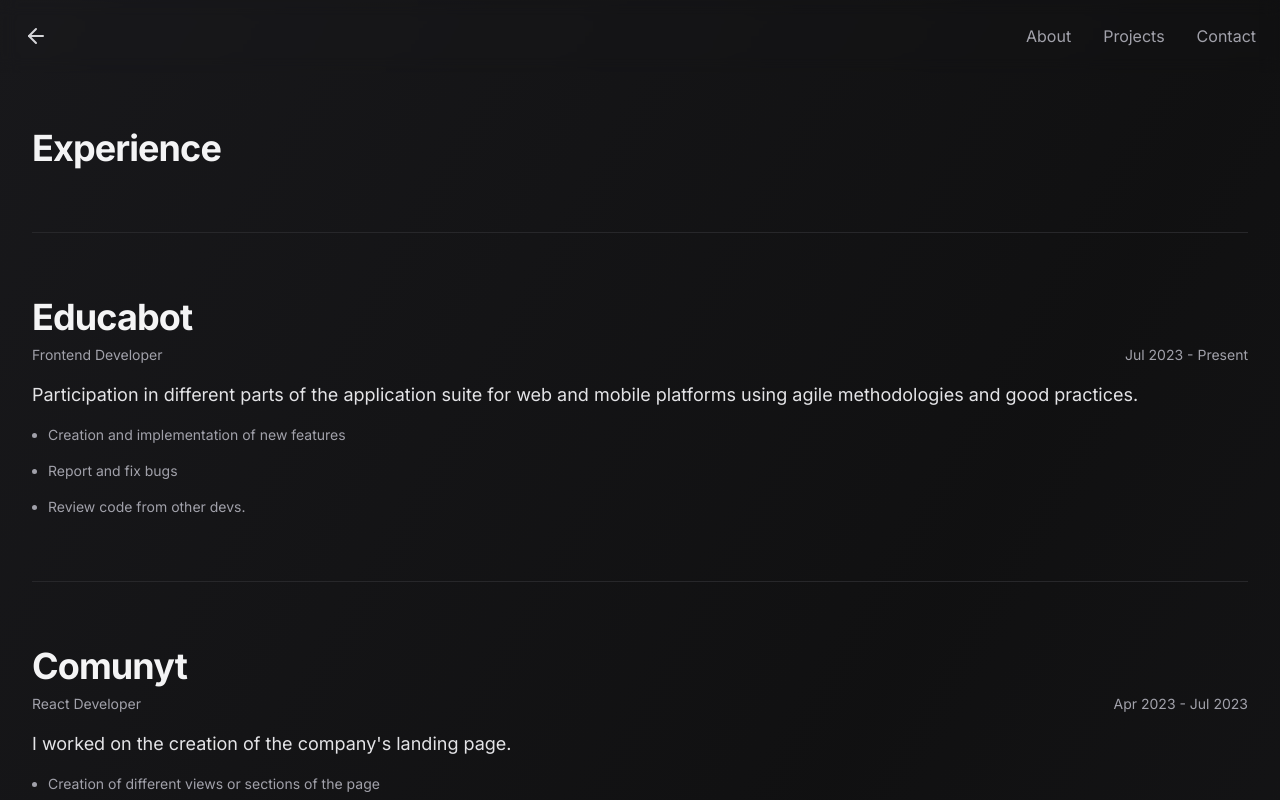
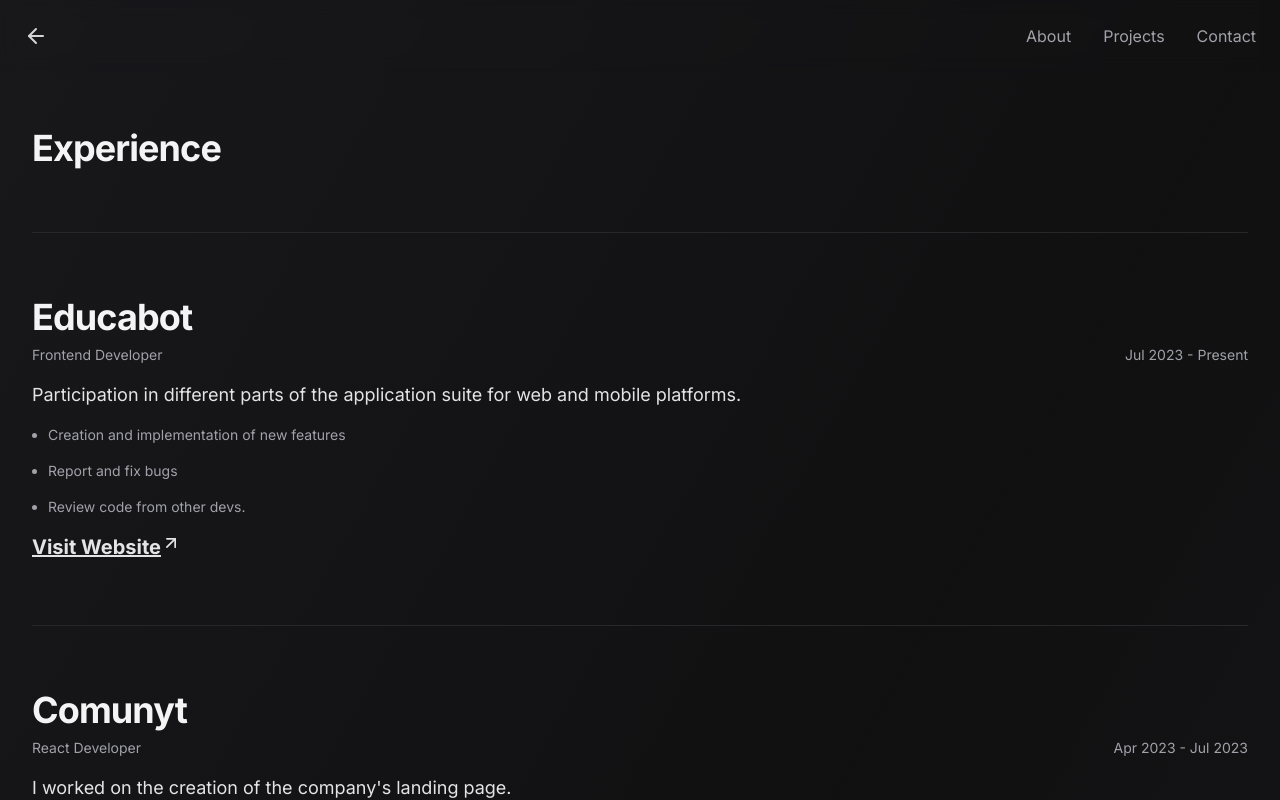
Before and after one commit to Santipac/Portfolio, a Next.js app: page /en/experience in a window 1280 px wide. Shown: the top 800 px of the page. Built offline with nearby package versions, Linux system fonts and the light colour scheme; what tailwindcss-debug-screens would draw is missing.

Commit message:
adding missed translation

```diff
--- a/constants/experience.ts
+++ b/constants/experience.ts
@@ -4,8 +4,9 @@
       company: 'Educabot',
       position: 'Frontend Developer',
       time: 'Jul 2023 - Present',
-      description: 'Participation in different parts of the application suite for web and mobile platforms using agile methodologies and good practices.',
+      description: 'Participation in different parts of the application suite for web and mobile platforms.',
       task: ['Creation and implementation of new features', 'Report and fix bugs', 'Review code from other devs.'],
+      link: 'https://educabot.com/',
     },
     {
       company: 'Comunyt',
@@ -66,7 +67,7 @@
       company: 'Educabot',
       position: 'Desarrollador Frontend',
       time: 'Jul 2023 - Presente',
-      description: 'Participación en distintas partes de la suite de aplicaciones para las plataformas web y mobile utilizando metodologías ágiles y buenas prácticas.',
+      description: 'Participación en distintas partes de la suite de aplicaciones para las plataformas web y mobile.',
       task: ['Creación e implementación de nuevas features utlizando buenas prácticas', 'Reportar y corregir bugs', ' Revisar código de otros devs'],
       link: 'https://educabot.com/',
     },
```
